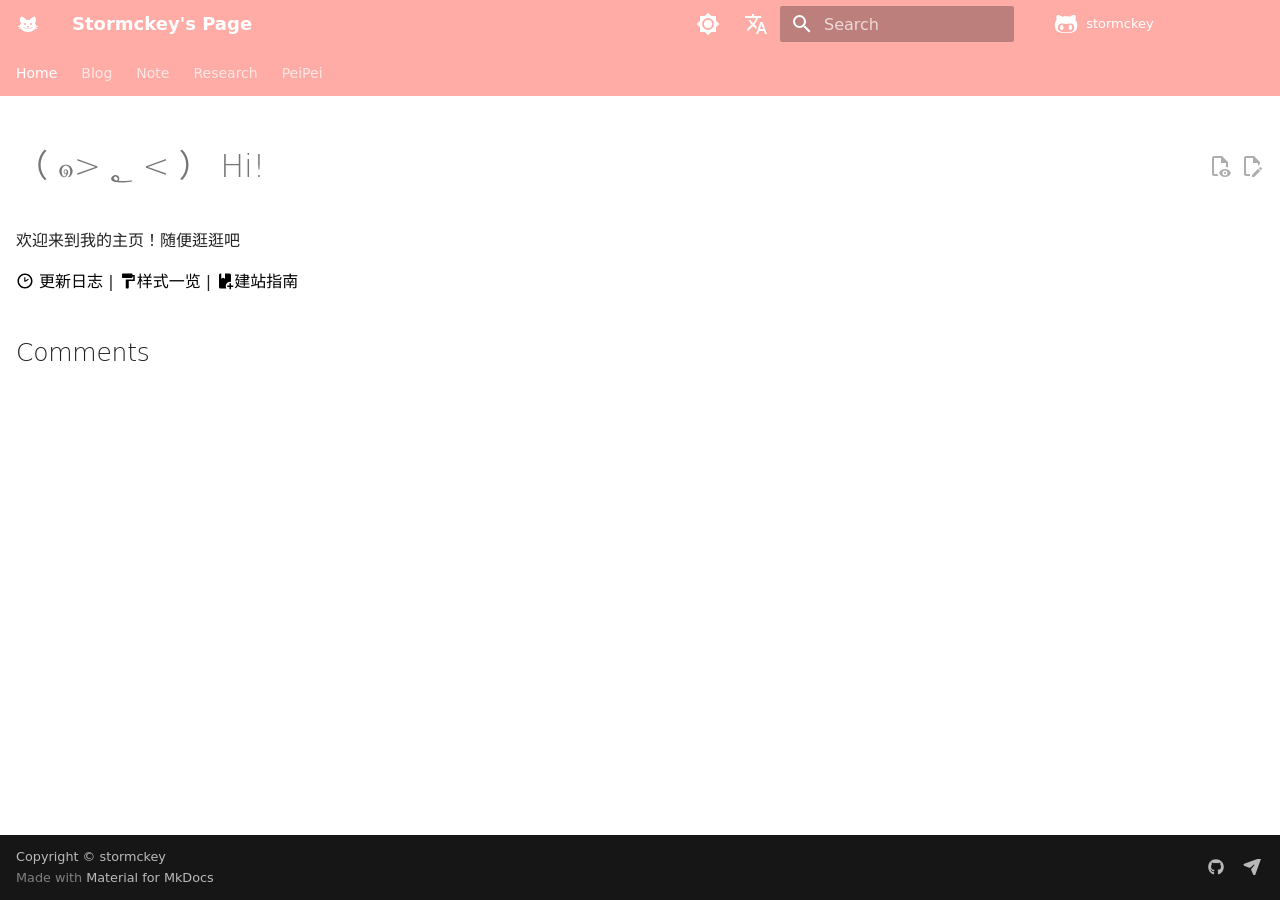
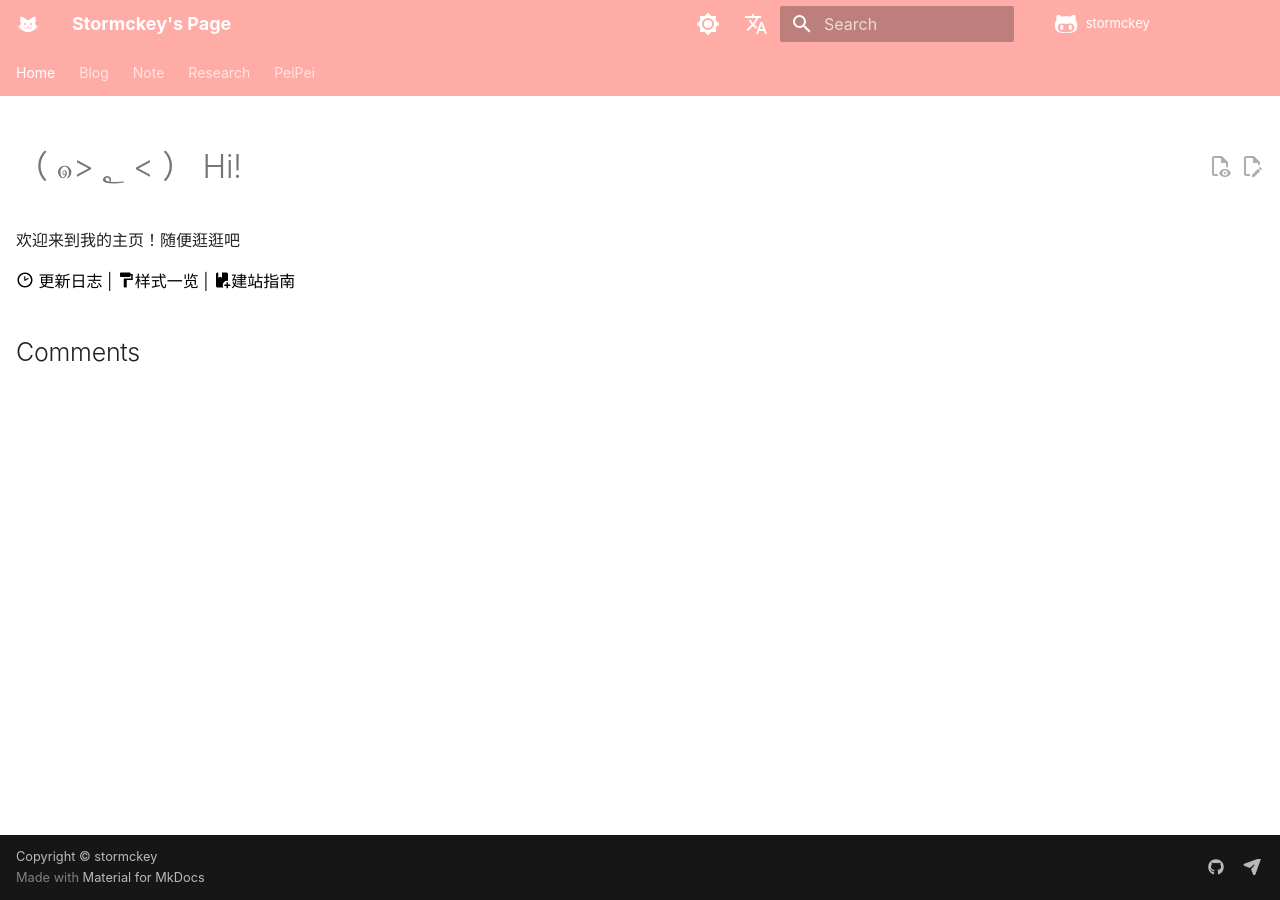
Before and after one commit to stormckey/stormckey.github.io, an MkDocs documentation site: the page built from docs/index.md, in a window 1280 px wide. Built offline with MkDocs 1.6.1 and Material for MkDocs 9.7.7, drawn with Linux system fonts in a browser that asks for light colours; some web fonts are replaced; comment, search, counter and statistics services are not loaded; a style sheet for code colours, icons or effects is not loaded.

Commit message:
change font to lxgw

```diff
--- a/docs/css/extra.css
+++ b/docs/css/extra.css
@@ -1,34 +1,34 @@
-[data-md-color-primary=P] {
-    --md-primary-fg-color:  #FFACA6;
-    --md-primary-fg-color-light: #FFACA620;
-    --md-primary-fg-color-middle: #FFACA6B0;
+[data-md-color-primary="P"] {
+  --md-primary-fg-color: #ffaca6;
+  --md-primary-fg-color-light: #ffaca620;
+  --md-primary-fg-color-middle: #ffaca6b0;
 }
-[data-md-color-accent=P] {
-  --md-accent-fg-color: #FFACA6;
+[data-md-color-accent="P"] {
+  --md-accent-fg-color: #ffaca6;
 }
-[data-md-color-scheme=default] {
-    --md-typeset-a-color: #000000;
-    --my-changlog-color: #EFEFEF;
+[data-md-color-scheme="default"] {
+  --md-typeset-a-color: #000000;
+  --my-changlog-color: #efefef;
 }
-[data-md-color-scheme=slate] {
-    --md-typeset-a-color: #FFFFFF;
-    --my-changlog-color: #161616;
+[data-md-color-scheme="slate"] {
+  --md-typeset-a-color: #ffffff;
+  --my-changlog-color: #161616;
 }
 .md-grid {
   max-width: 1400px;
-}/* make the page wider */
+} /* make the page wider */
 /* changelog config*/
-.timeline-card{
+.timeline-card {
   background-color: var(--my-changlog-color);
 }
-.timeline-content::before{
+.timeline-content::before {
   background-color: var(--my-changlog-color);
 }
-.changelog-type{
-  background-color: #CC9052;
+.changelog-type {
+  background-color: #cc9052;
 }
-.changelog-type-newpage{
-  background-color: #FF9C80;
+.changelog-type-newpage {
+  background-color: #ff9c80;
 }
 .changelog-type-refactor::before {
   content: "文档更新";
@@ -36,8 +36,9 @@
 
 /*set the color for links*/
 article a[href^="http"],
-article a[href^="https://"] {
-    color: var(--md-primary-fg-color-middle);
+article a[href^="https://"]
+{
+  color: var(--md-primary-fg-color-middle);
 }
 
 /* 图片放大start */
@@ -59,8 +60,6 @@ article a[href^="https://"] {
 } */
 /* 图片放大end */
 
-
-
 /*图片格式设置*/
 /*默认样式*/
 img[src*="pic"] {
@@ -73,10 +72,14 @@ img[src*="pic"] {
 
 /* beat like a heart */
 @keyframes heart {
-  0%, 40%, 80%, 100% {
+  0%,
+  40%,
+  80%,
+  100% {
     transform: scale(1);
   }
-  20%, 60% {
+  20%,
+  60% {
     transform: scale(1.15);
   }
 }
@@ -86,7 +89,7 @@ img[src*="pic"] {
 
 /* new admonitions */
 :root {
-  --md-admonition-icon--definition: url('../icons/define.svg')
+  --md-admonition-icon--definition: url("../icons/define.svg");
 }
 .md-typeset .admonition.definition,
 .md-typeset details.definition {
@@ -100,11 +103,11 @@ img[src*="pic"] {
 .md-typeset .definition > summary::before {
   background-color: rgb(43, 155, 70);
   -webkit-mask-image: var(--md-admonition-icon--definition);
-          mask-image: var(--md-admonition-icon--definition);
+  mask-image: var(--md-admonition-icon--definition);
 }
 
 :root {
-  --md-admonition-icon--reference: url('../icons/reference.svg')
+  --md-admonition-icon--reference: url("../icons/reference.svg");
 }
 .md-typeset .admonition.reference,
 .md-typeset details.reference {
@@ -118,14 +121,14 @@ img[src*="pic"] {
 .md-typeset .reference > summary::before {
   background-color: rgb(223, 251, 13);
   -webkit-mask-image: var(--md-admonition-icon--reference);
-          mask-image: var(--md-admonition-icon--reference);
+  mask-image: var(--md-admonition-icon--reference);
 }
 /* new code highlight lines*/
 span.hll {
   width: 165%;
 }
 
-.highlight .hll{
+.highlight .hll {
   box-shadow: 2px 0 0 0 var(--md-primary-fg-color) inset;
   background-color: var(--md-primary-fg-color-light);
 }
--- a/mkdocs.yml
+++ b/mkdocs.yml
@@ -17,7 +17,7 @@ theme:
   custom_dir: overrides
   favicon: icons/cat.svg # put in /docs/icons/cat.svg
   font:
-    text: Comic Sans MS
+    text: LXGW WenKai Screen
     code: Monaspace Krypton
   features:
     # - navigation.prune
@@ -169,6 +169,7 @@ extra:
 extra_css:
   - css/hint.min.css
   - css/extra.css
+  - https://cdn.jsdelivr.net/npm/lxgw-wenkai-screen-webfont@1.1.0/style.css
 
 nav:
   - Home:
```
Also changed, not shown: docs/Build_this_website.md (+19 -0 lines).
